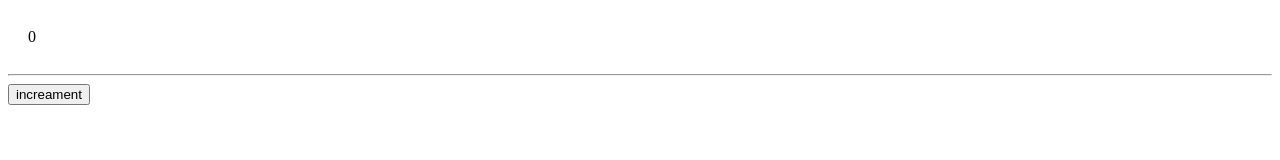
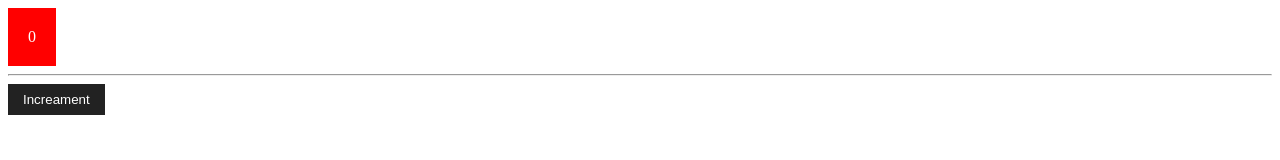
Before and after one commit to sureshkumar1211/21-days-of-code, a plain HTML site: page Js-design-patterns/observer-pattern/index.html in a window 1280 px wide. Drawn offline with Linux system fonts and the light colour scheme.

Commit message:
observer pattern added color history observer

```diff
--- a/Js-design-patterns/observer-pattern/index.html
+++ b/Js-design-patterns/observer-pattern/index.html
@@ -7,6 +7,16 @@
 		<style>
 			.counter__box {
 				padding: 20px;
+				display: table;
+				color: #fff;
+			}
+			.counter__btn {
+				border: none;
+				padding: 8px 15px;
+				color: #fff;
+				text-transform: capitalize;
+				background-color: #222;
+				cursor: pointer;
 			}
 		</style>
 	</head>
@@ -17,8 +27,16 @@
 			<button class="counter__btn">increament</button>
 		</div>
 		<script src="./js/NumberModel.js"></script>
+		<script src="./js/ElementObserver.js"></script>
+		<script src="./js/ColorHistoryObserver.js"></script>
 		<script>
 			let model = new NumberModel();
+			let eleObserver = new ElementObserver();
+			let histObserver = new ColorHistoryObserver();
+			model.addObserver(eleObserver);
+			model.addObserver(histObserver);
+			eleObserver.incrementEventHandler(model);
+			model.notifyObserver();
 		</script>
 	</body>
 </html>
--- /dev/null
+++ b/Js-design-patterns/observer-pattern/js/ColorHistoryObserver.js
@@ -0,0 +1,19 @@
+class ColorHistoryObserver {
+	constructor() {
+		this.recentColors = [];
+	}
+
+	update(model) {
+		if (this.recentColors.length > 4) {
+			this.recentColors.pop();
+		}
+		this.recentColors.unshift(model.color);
+		let recentColor = [];
+		if (this.recentColors.length) {
+			this.recentColors.some((color, index) => {
+				recentColor.push(color[0].toUpperCase());
+				return index == 5;
+			});
+		}
+	}
+}
--- /dev/null
+++ b/Js-design-patterns/observer-pattern/js/ElementObserver.js
@@ -0,0 +1,16 @@
+class ElementObserver {
+	constructor() {
+		this.counter = document.querySelector(".counter__box");
+		this.incrementBtn = document.querySelector(".counter__btn");
+	}
+	update(model) {
+		this.counter.style.backgroundColor = model.color;
+		this.counter.textContent = model.number;
+	}
+	incrementEventHandler(model) {
+		this.incrementBtn.addEventListener("click", e => {
+			e.preventDefault();
+			model.increment();
+		});
+	}
+}
--- a/Js-design-patterns/observer-pattern/js/NumberModel.js
+++ b/Js-design-patterns/observer-pattern/js/NumberModel.js
@@ -4,7 +4,7 @@ class NumberModel {
 		this.color = "red";
 		this.observers = [];
 	}
-	increament() {
+	increment() {
 		let colors = ["green", "blue", "grey", "orange", "black"];
 		this.number++;
 		this.color = colors[Math.floor(Math.random() * colors.length)];
```
